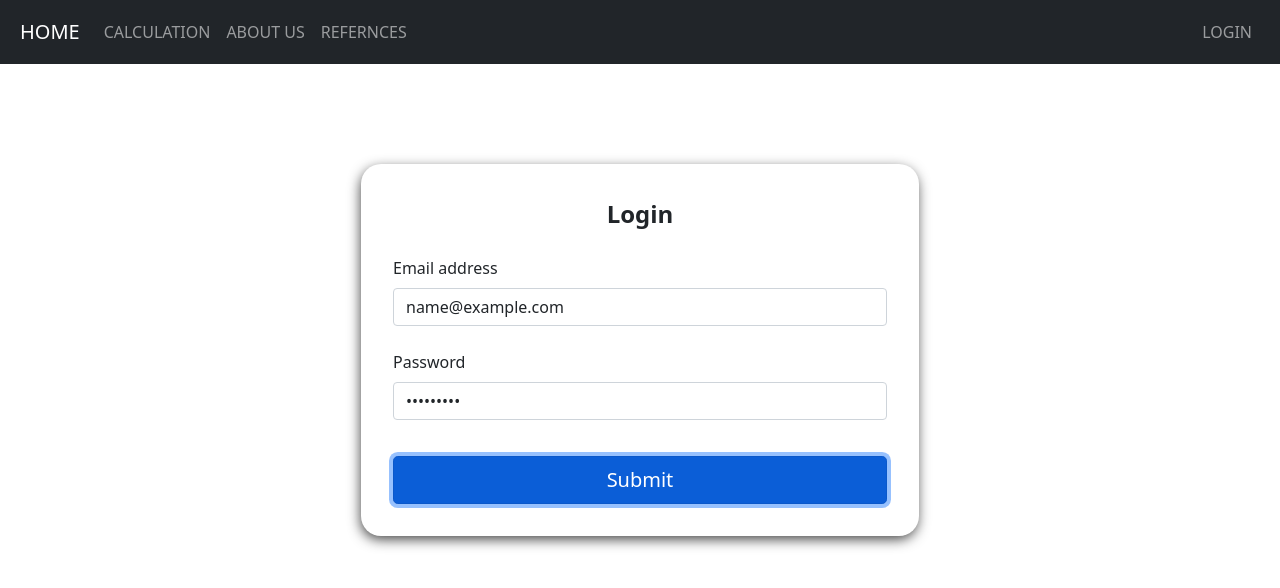
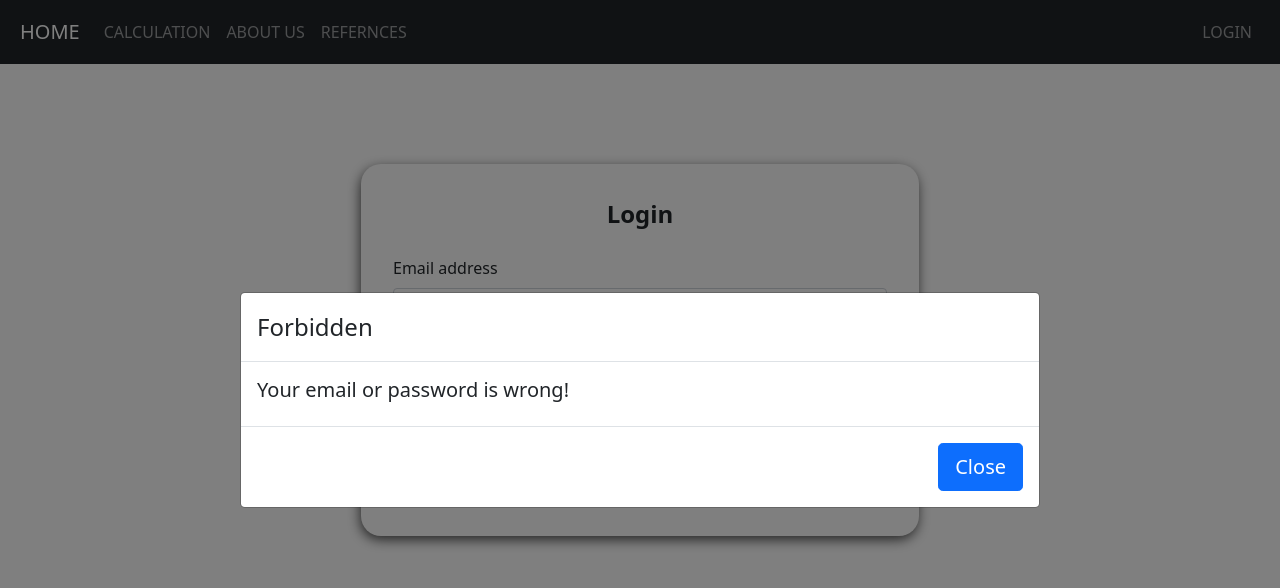
Before and after one commit to MohammadJavad-Alghosi78/bachelor-project, a Next.js app: page /login in a window 1280 px wide. Both pictures are taken after typing "name@example.com", "Sample123" into the empty fields and a click on the button "Submit". Shown: the top 588 px of the page. Built offline with nearby package versions, Linux system fonts and the light colour scheme; no server answers.

Commit message:
add login form

```diff
--- /dev/null
+++ b/components/Layout/LoginForm/LoginErrorModal/index.jsx
@@ -0,0 +1,33 @@
+import React from "react";
+import { Button, Modal } from "react-bootstrap";
+import { ModalWrapper } from "./style";
+
+const LoginErrorModal = ({ show = false, handleClose }) => {
+  return (
+    <ModalWrapper>
+      <Modal
+        show={show}
+        onHide={handleClose}
+        size="lg"
+        aria-labelledby="contained-modal-title-vcenter"
+        centered
+      >
+        <Modal.Header>
+          <Modal.Title id="contained-modal-title-vcenter">
+            Forbidden
+          </Modal.Title>
+        </Modal.Header>
+        <Modal.Body>
+          <h5>Your email or password is wrong!</h5>
+        </Modal.Body>
+        <Modal.Footer>
+          <Button size="lg" onClick={handleClose}>
+            Close
+          </Button>
+        </Modal.Footer>
+      </Modal>
+    </ModalWrapper>
+  );
+};
+
+export default LoginErrorModal;
--- /dev/null
+++ b/components/Layout/LoginForm/LoginErrorModal/style.js
@@ -0,0 +1,9 @@
+import styled from "styled-components";
+
+export const ModalWrapper = styled.div`
+  width: 100%;
+  .modal-header {
+    display: flex !important;
+    justify-content: center !important;
+  }
+`;
--- a/components/Layout/LoginForm/LoginFormItem/index.jsx
+++ b/components/Layout/LoginForm/LoginFormItem/index.jsx
@@ -8,11 +8,20 @@ const LoginFormItem = ({
   placeholder = "",
   formText = "",
   required = true,
+  value = "",
+  onChange,
 }) => {
   return (
     <Form.Group className="mb-4" controlId={controlId}>
       <Form.Label>{label}</Form.Label>
-      <Form.Control required={required} type={type} placeholder={placeholder} />
+      <Form.Control
+        value={value}
+        onChange={onChange}
+        name={controlId}
+        required={required}
+        type={type}
+        placeholder={placeholder}
+      />
       <Form.Text className="text-muted">{formText}</Form.Text>
     </Form.Group>
   );
--- a/components/Layout/LoginForm/index.jsx
+++ b/components/Layout/LoginForm/index.jsx
@@ -1,15 +1,55 @@
-import React from "react";
-import { Button, Form } from "react-bootstrap";
+// * node_modules
+import React, { useState } from "react";
+import axios from "axios";
+import { useRouter } from "next/router";
+
+// * Components
 import LoginFormItem from "./LoginFormItem";
 import LoginFormTitle from "./LoginFormTitle";
+
+// * Design System
+import { Button, Form } from "react-bootstrap";
+
+// * Styles
 import { LoginFormWrapper } from "./style";
+import LoginErrorModal from "./LoginErrorModal";
 
+// * Component
 const LoginForm = () => {
+  const router = useRouter();
+  // * States
+  const [email, setEmail] = useState("");
+  const [password, setPassword] = useState("");
+  const [isShowErrorModal, setIsShowErrorModal] = useState(false);
+
+  // * Handlers
+  const handleChangeInput = (event) => {
+    const { name, value } = event.target;
+    if (name === "email") setEmail(value);
+    else setPassword(value);
+  };
+
   const handleSubmit = (event) => {
     event.preventDefault();
-    console.log("Form has been submited");
+    const data = axios
+      .post("/api/login", { email, password })
+      .then((response) => {
+        if (response.status === 200) localStorage.setItem("token", "abcdef");
+        router.replace("/");
+      })
+      .catch((err) => {
+        localStorage.removeItem("token");
+        setIsShowErrorModal(true);
+      });
   };
+
+  // JSX
   return (
+    <>
+      <LoginErrorModal
+        show={isShowErrorModal}
+        handleClose={() => setIsShowErrorModal(false)}
+      />
       <LoginFormWrapper>
         <Form onSubmit={handleSubmit}>
           <LoginFormTitle title="Login" />
@@ -19,6 +59,8 @@ const LoginForm = () => {
             type="email"
             placeholder="Enter your email please ..."
             required
+            value={email}
+            onChange={handleChangeInput}
           />
           <LoginFormItem
             controlId="password"
@@ -26,12 +68,15 @@ const LoginForm = () => {
             type="password"
             placeholder="Enter your password please ..."
             required
+            value={password}
+            onChange={handleChangeInput}
           />
           <Button variant="primary" type="submit" size="lg">
             Submit
           </Button>
         </Form>
       </LoginFormWrapper>
+    </>
   );
 };
 
--- a/package.json
+++ b/package.json
@@ -9,6 +9,7 @@
     "lint": "next lint"
   },
   "dependencies": {
+    "axios": "^0.27.2",
     "bootstrap": "^5.1.3",
     "next": "^12.1.7-canary.24",
     "react": "18.1.0",
--- /dev/null
+++ b/pages/api/login.js
@@ -0,0 +1,17 @@
+import users from "../../public/static/user.json";
+
+const loginHandler = (req, res) => {
+  const { email, password } = req.body;
+  const requestedUser = { email, password };
+  const isValidUser = users.some(
+    (user) =>
+      user.email === requestedUser.email &&
+      user.password === requestedUser.password
+  );
+  if (isValidUser) {
+    res.status(200).json(requestedUser);
+  }
+  res.status(403).json({ message: "Forbidden" });
+};
+
+export default loginHandler;
--- /dev/null
+++ b/public/static/user.json
@@ -0,0 +1,6 @@
+[
+    {
+        "email": "javad.alghosi7904@gmail.com",
+        "password": "123456"
+    }
+]
```
Also changed, not shown: 1 other file (tests, documents, lock files or other folders). Lines whose indentation alone changed are shown as unchanged.
